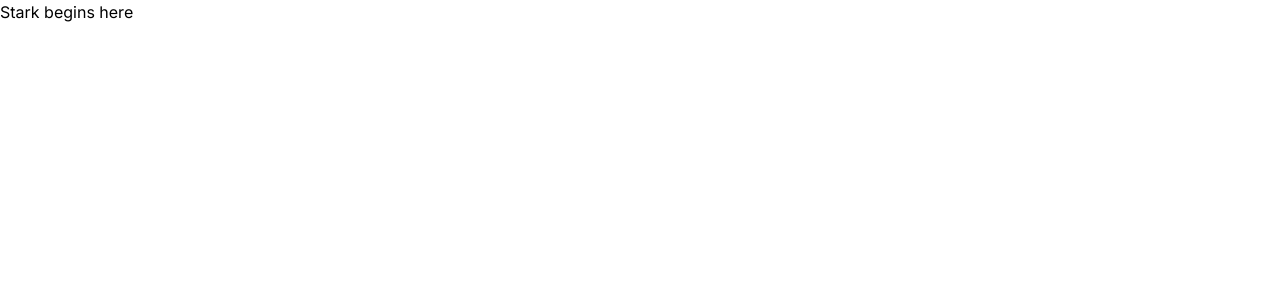
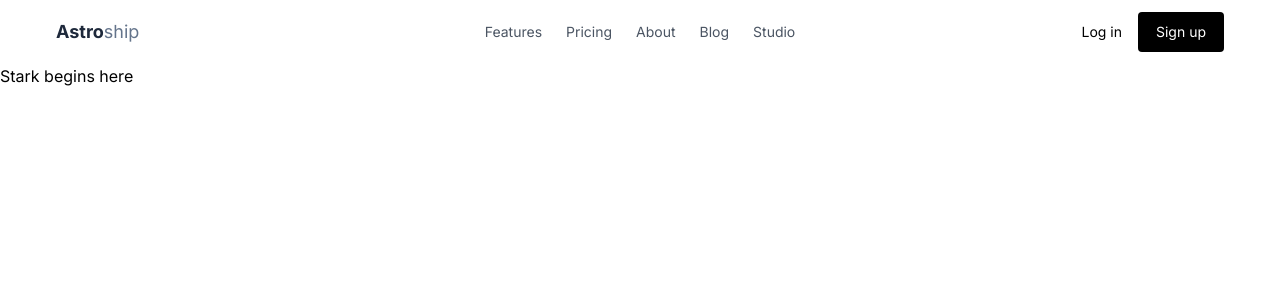
Before and after one commit to alexlopez03/stark, a Next.js app: page / in a window 1280 px wide. Shown: the top 300 px of the page. Built offline with nearby package versions, Linux system fonts and the light colour scheme.

Commit message:
feat: The header was added.
The main page 'home' and global layout have been encapsulated within the (headed) folder to allow for future features. This ensures that pages such as 'studio' do not have the header by default.

```diff
--- /dev/null
+++ b/src/app/(headed)/layout.js
@@ -0,0 +1,50 @@
+import "css/tailwind";
+import Link from "next/link";
+import { Inter } from "next/font/google";
+
+const inter = Inter({ subsets: ["latin"] });
+
+export const metadata = {
+  title: "Create Next App",
+  description: "Generated by create next app",
+};
+
+export default function RootLayout({ children }) {
+  return (
+    <html lang="en">
+      <body className={`${inter.className} selection:bg-blue-100/80`}>
+        <div className="grid grid-rows-[auto_1fr]">
+          <header className="grid grid-cols-[1fr_auto_1fr] px-14 py-3 items-center sticky top-0 z-40 backdrop-blur transition-colors duration-500 bg-white/95">
+            <Link href="/" className="text-lg">
+              <span className="font-bold text-slate-800">Astro</span>
+              <span className="text-slate-500">ship</span>
+            </Link>
+
+            <nav>
+              <ul className="flex text-sm">
+                <li className="px-3 py-2 text-gray-600 hover:text-gray-900">Features</li>
+                <li className="px-3 py-2 text-gray-600 hover:text-gray-900">Pricing</li>
+                <li className="px-3 py-2 text-gray-600 hover:text-gray-900">About</li>
+
+                <Link href="/blog" className="px-3 py-2 text-gray-600 hover:text-gray-900">
+                  Blog
+                </Link>
+
+                <Link href="/studio" className="px-3 py-2 text-gray-600 hover:text-gray-900">
+                  Studio
+                </Link>
+              </ul>
+            </nav>
+
+            <div className="flex items-center justify-end gap-4 text-sm">
+              <button>Log in</button>
+              <button className="rounded text-center px-4 py-2 bg-black text-white hover:bg-gray-800 border-2 border-transparent">Sign up</button>
+            </div>
+          </header>
+
+          <main>{children}</main>
+        </div>
+      </body>
+    </html>
+  );
+}
--- a/src/app/layout.js
+++ /dev/null
@@ -1,17 +0,0 @@
-import "css/tailwind";
-import { Inter } from "next/font/google";
-
-const inter = Inter({ subsets: ["latin"] });
-
-export const metadata = {
-  title: "Create Next App",
-  description: "Generated by create next app",
-};
-
-export default function RootLayout({ children }) {
-  return (
-    <html lang="en">
-      <body className={`${inter.className} selection:bg-blue-100/80`}>{children}</body>
-    </html>
-  );
-}
```
Also changed, not shown: src/app/(headed)/page.js (renamed from src/app/page.js).
